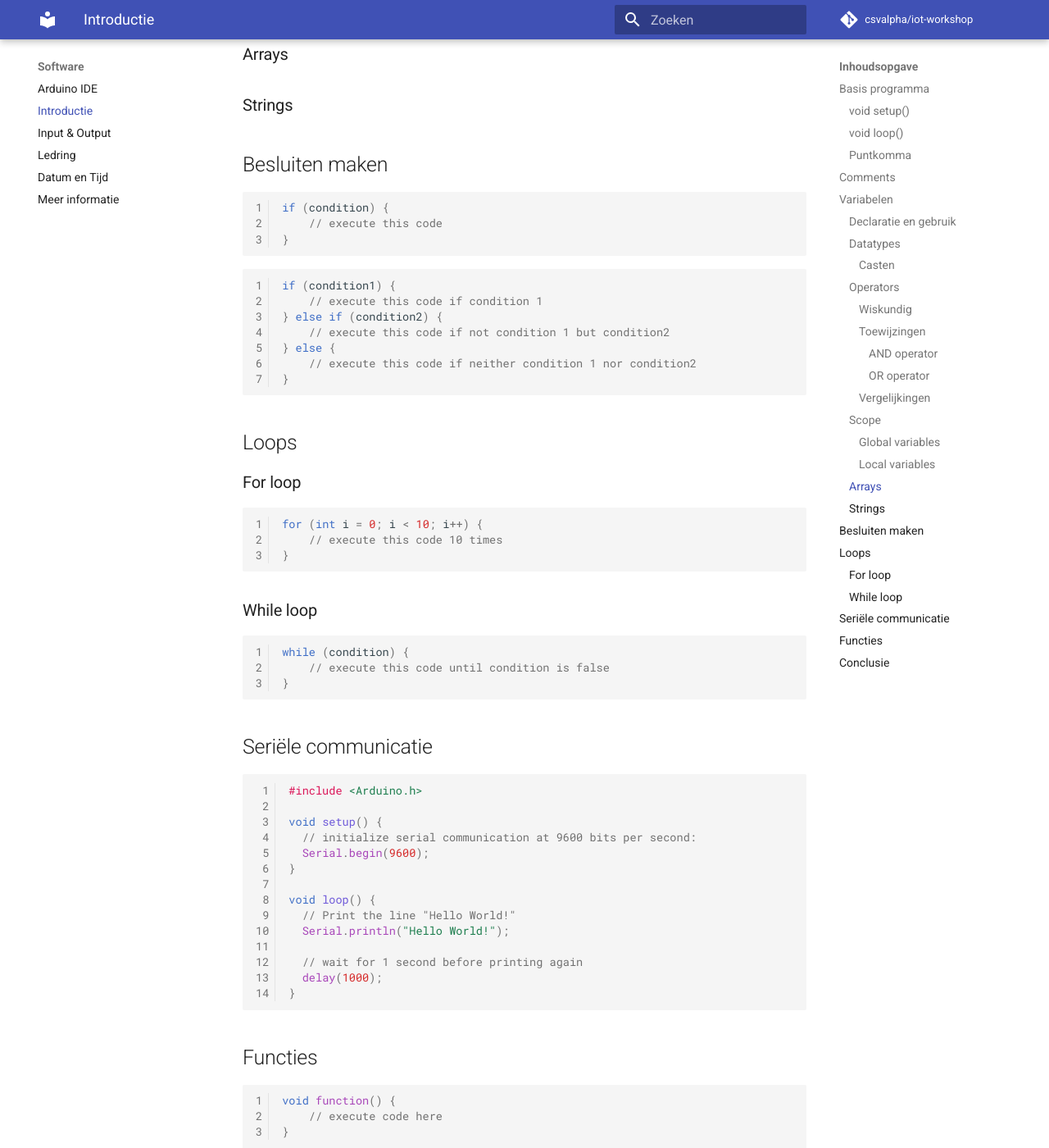
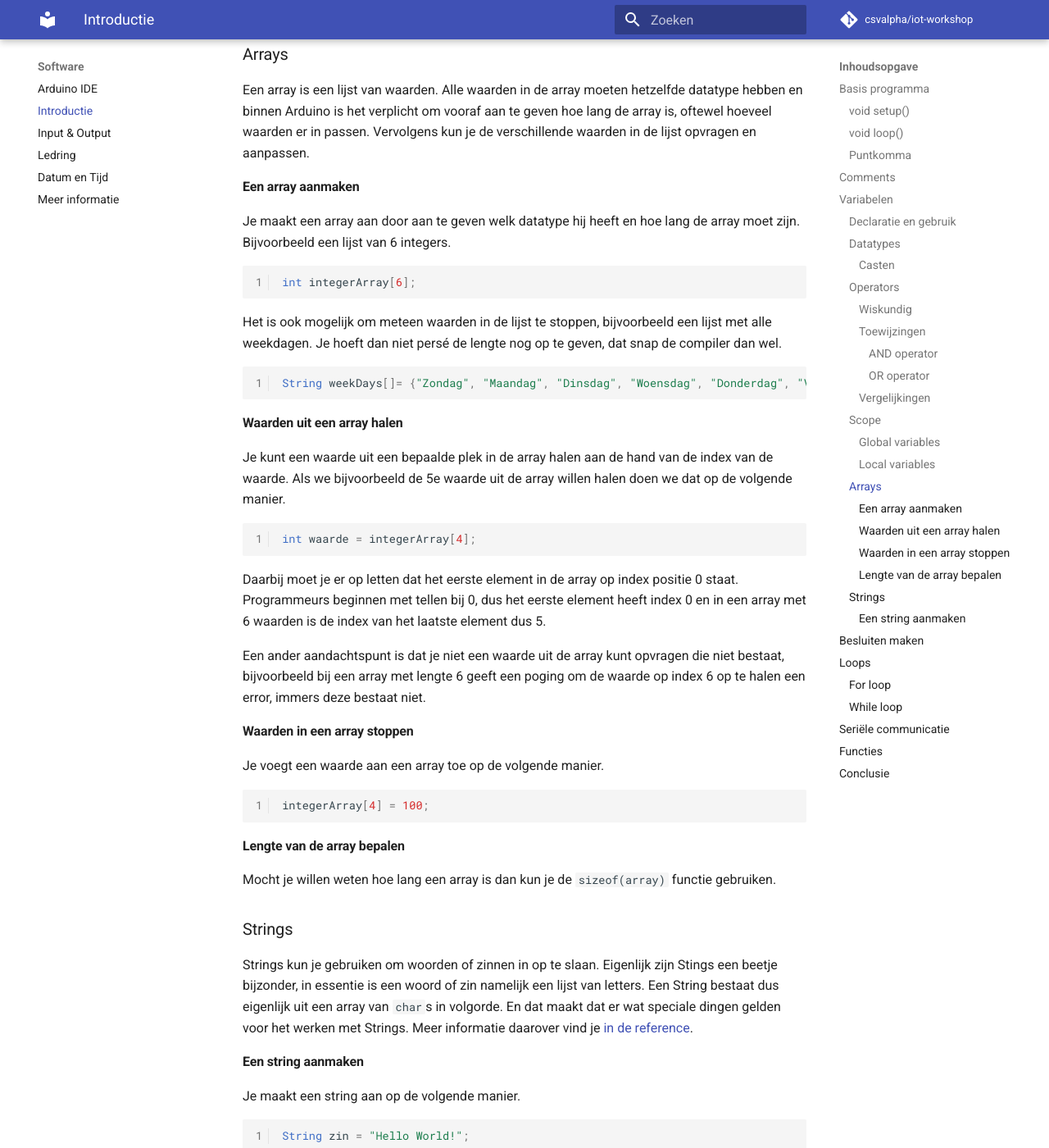
Before and after one commit to csvalpha/iot-workshop, an MkDocs documentation site: the page built from docs/software/introductie.md, in a window 1280 px wide and 1400 px high, scrolled down 5492 px. Shown: the whole window at 82% size. Built offline with MkDocs 1.6.1 and Material for MkDocs 9.7.7, drawn with Linux system fonts in a browser that asks for light colours; comment, search, counter and statistics services are not loaded; some of the changed text lies outside the part shown.

Commit message:
Add string and array documentation

````diff
--- a/docs/software/introductie.md
+++ b/docs/software/introductie.md
@@ -170,7 +170,59 @@ void loop() {
 
 ### Arrays
 
+Een array is een lijst van waarden. Alle waarden in de array moeten hetzelfde datatype hebben en binnen Arduino is het verplicht om vooraf aan te geven hoe lang de array is, oftewel hoeveel waarden er in passen. Vervolgens kun je de verschillende waarden in de lijst opvragen en aanpassen.
+
+#### Een array aanmaken
+
+Je maakt een array aan door aan te geven welk datatype hij heeft en hoe lang de array moet zijn. Bijvoorbeeld een lijst van 6 integers.
+
+```arduino
+int integerArray[6];
+```
+
+Het is ook mogelijk om meteen waarden in de lijst te stoppen, bijvoorbeeld een lijst met alle weekdagen. Je hoeft dan niet persé de lengte nog op te geven, dat snap de compiler dan wel.
+
+```arduino
+String weekDays[]= {"Zondag", "Maandag", "Dinsdag", "Woensdag", "Donderdag", "Vrijdag", "Zaterdag"};
+```
+
+#### Waarden uit een array halen
+
+Je kunt een waarde uit een bepaalde plek in de array halen aan de hand van de index van de waarde. Als we bijvoorbeeld de 5e waarde uit de array willen halen doen we dat op de volgende manier.
+
+```arduino
+int waarde = integerArray[4];
+```
+
+Daarbij moet je er op letten dat het eerste element in de array op index positie 0 staat. Programmeurs beginnen met tellen bij 0, dus het eerste element heeft index 0 en in een array met 6 waarden is de index van het laatste element dus 5.
+
+Een ander aandachtspunt is dat je niet een waarde uit de array kunt opvragen die niet bestaat, bijvoorbeeld bij een array met lengte 6 geeft een poging om de waarde op index 6 op te halen een error, immers deze bestaat niet.
+
+#### Waarden in een array stoppen
+
+Je voegt een waarde aan een array toe op de volgende manier.
+
+```arduino
+integerArray[4] = 100;
+```
+
+#### Lengte van de array bepalen
+
+Mocht je willen weten hoe lang een array is dan kun je de `sizeof(array)` functie gebruiken.
+
 ### Strings
+
+Strings kun je gebruiken om woorden of zinnen in op te slaan. Eigenlijk zijn Stings een beetje bijzonder, in essentie is een woord of zin namelijk een lijst van letters. Een String bestaat dus eigenlijk uit een array van `char`s in volgorde. En dat maakt dat er wat speciale dingen gelden voor het werken met Strings. Meer informatie daarover vind je [in de reference](https://www.arduino.cc/reference/en/language/variables/data-types/stringobject/).
+
+#### Een string aanmaken
+
+Je maakt een string aan op de volgende manier.
+
+```arduino
+String zin = "Hello World!";
+```
+
+Handig om te weten is dat als je aan de string een enter toe wil voegen je daarvoor `\n` kunt gebruiken en een tab is `\t`.
 
 ## Besluiten maken
 
````
